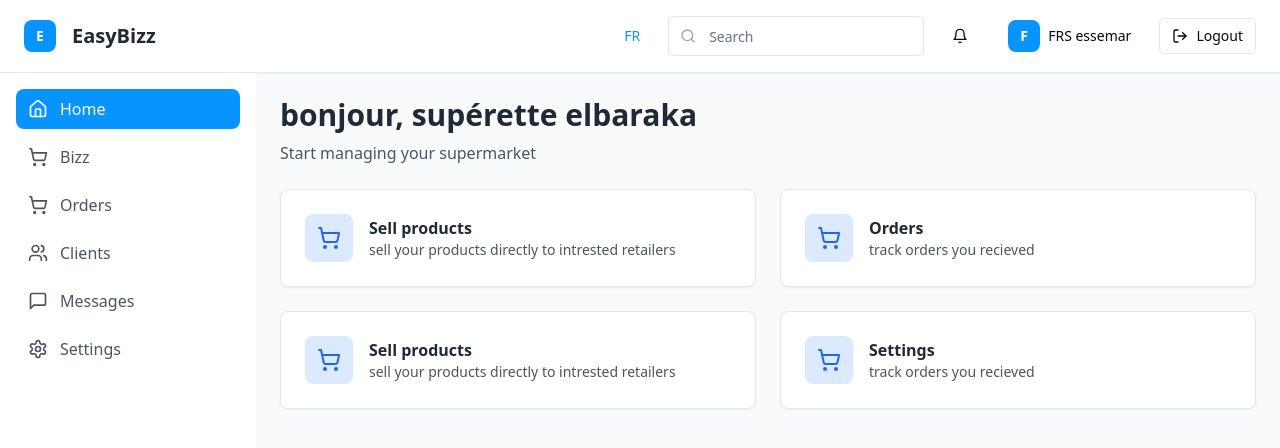
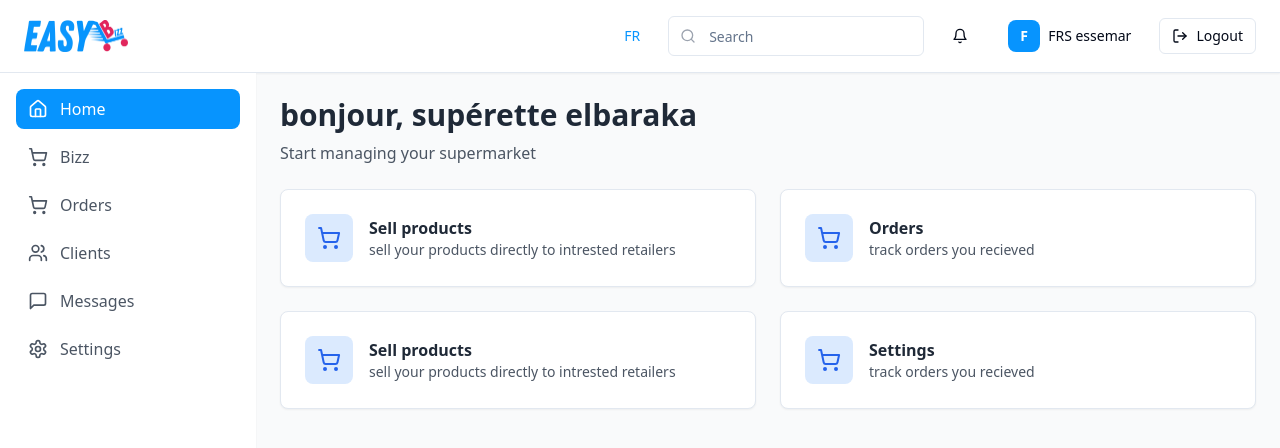
Before and after one commit to PiKa19/easybizz-smart-connect, a React (Vite) app: page /supplier-dashboard in a window 1280 px wide. Shown: the top 448 px of the page. Built offline with nearby package versions, Linux system fonts and the light colour scheme.

Commit message:
Replace "EasyBizz" with logo in top bar
Replaced the "EasyBizz" text with the logo image in the top navigation bar for both the supplier and user sections.

```diff
--- a/src/components/Dashboard.tsx
+++ b/src/components/Dashboard.tsx
@@ -1,4 +1,3 @@
-
 import React, { useState, useContext } from 'react';
 import {
   Home,
@@ -157,12 +156,13 @@ const Dashboard = ({ onLogout }: DashboardProps) => {
       <header className="bg-white shadow-sm border-b">
         <div className="flex items-center justify-between px-6 py-4">
           <div className="flex items-center gap-4">
-            <div className="w-8 h-8 bg-[#0794FE] rounded-lg flex items-center justify-center">
-              <span className="text-white font-bold text-sm">E</span>
-            </div>
-            <span className="font-bold text-xl text-gray-800">EasyBizz</span>
+            {/* Logo replaces 'EasyBizz' text */}
+            <img
+              src="/lovable-uploads/5142faa5-d964-4021-b411-2ea1ad268901.png"
+              alt="EasyBizz Logo"
+              className="h-8 w-auto"
+            />
           </div>
-
           <div className="flex items-center gap-4">
             <LanguageSwitcher />
 
--- a/src/pages/SupplierDashboard.tsx
+++ b/src/pages/SupplierDashboard.tsx
@@ -134,10 +134,12 @@ const SupplierDashboard = () => {
       <header className="bg-white shadow-sm border-b">
         <div className="flex items-center justify-between px-6 py-4">
           <div className="flex items-center gap-4">
-            <div className="w-8 h-8 bg-[#0794FE] rounded-lg flex items-center justify-center">
-              <span className="text-white font-bold text-sm">E</span>
-            </div>
-            <span className="font-bold text-xl text-gray-800">EasyBizz</span>
+            {/* Logo replaces 'EasyBizz' text */}
+            <img
+              src="/lovable-uploads/5142faa5-d964-4021-b411-2ea1ad268901.png"
+              alt="EasyBizz Logo"
+              className="h-8 w-auto"
+            />
           </div>
 
           <div className="flex items-center gap-4">
```
